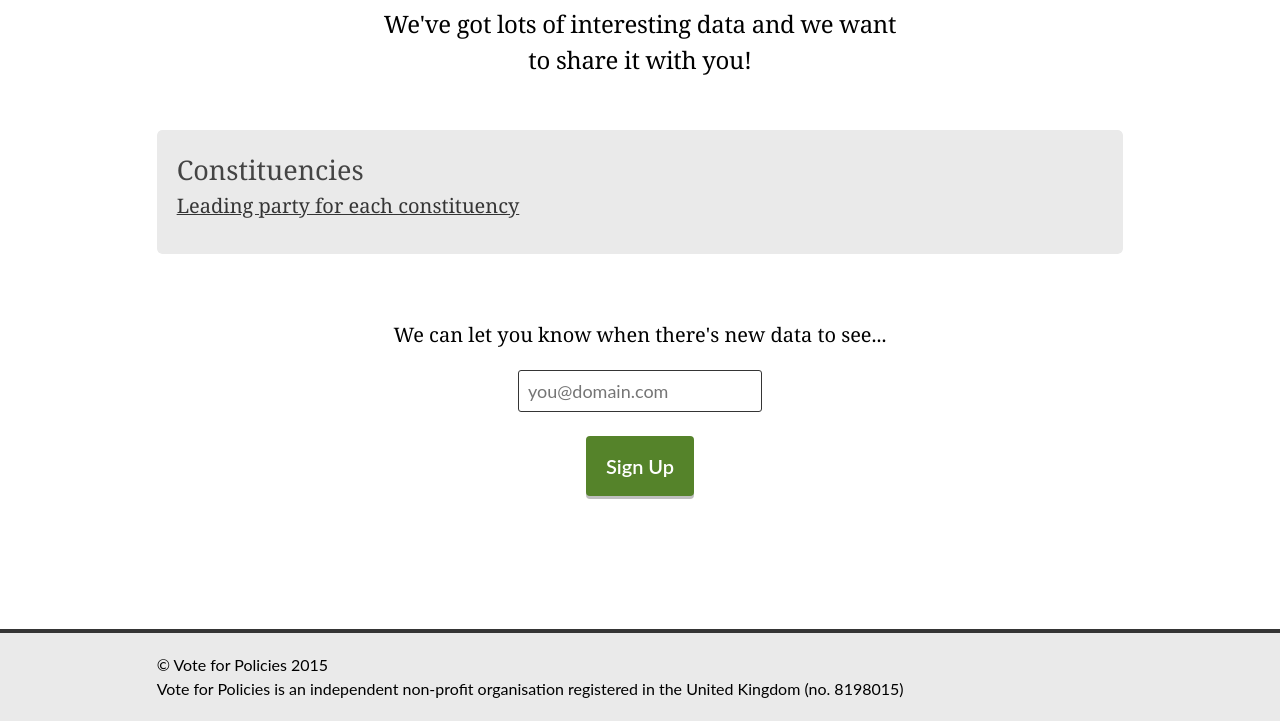
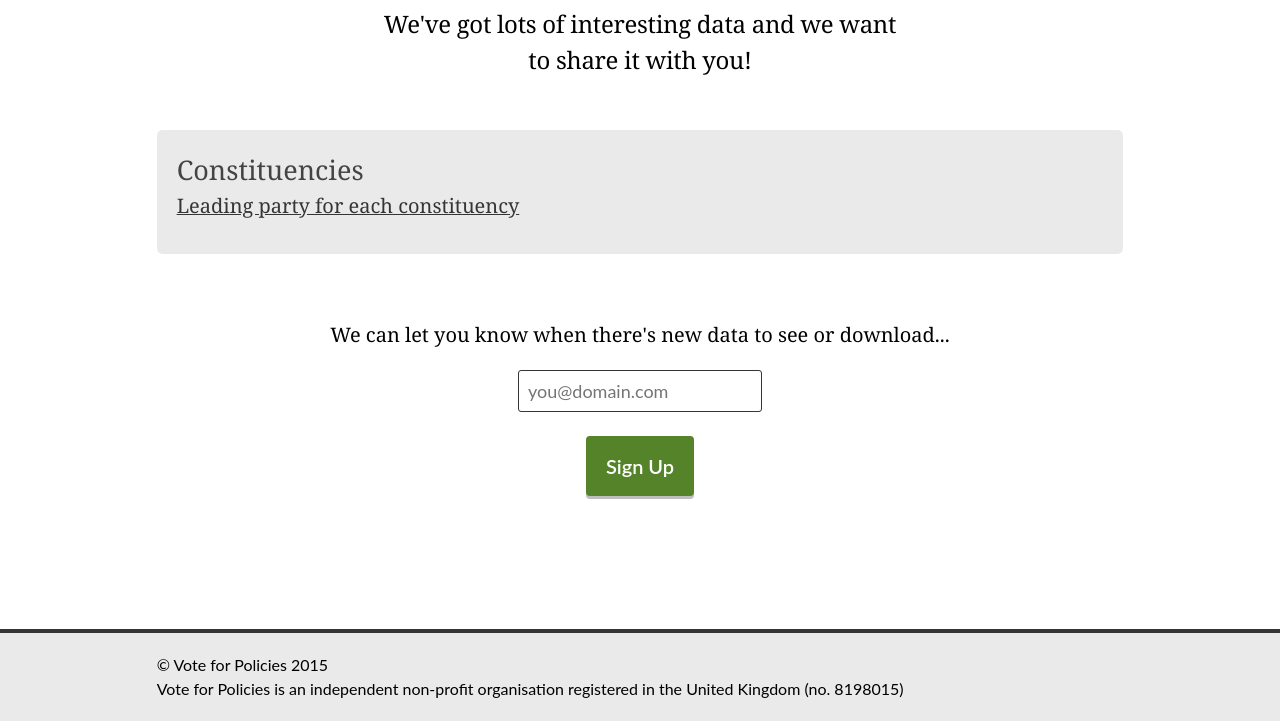
Before and after one commit to samsath/data-website, a plain HTML site: page index.html in a window 1280 px wide. Shown: the part 216-937 px from the top of the page. Drawn offline with Linux system fonts and the light colour scheme.

Commit message:
Tweak mailing list signup message

```diff
--- a/index.html
+++ b/index.html
@@ -93,7 +93,7 @@
                             <div>
                                 <!-- Begin MailChimp Signup Form -->
                                 <form action="//voteforpolicies.us3.list-manage.com/subscribe/post?u=8d4ba3b0edc03f56d90535663&amp;id=484928f2ec" method="post" id="mc-embedded-subscribe-form" name="mc-embedded-subscribe-form" target="_blank" novalidate>
-                                  <label style="clear: both; display: block; padding: 2em 0 1em 0;" for="mce-EMAIL">We can let you know when there's new data to see...</label>
+                                  <label style="clear: both; display: block; padding: 2em 0 1em 0;" for="mce-EMAIL">We can let you know when there's new data to see or download...</label>
                                   <input type="email" id="mce-EMAIL" name="EMAIL" placeholder="you@domain.com" class="tip form__input">
                                   <input type="hidden" value="16" name="group[9637][16]" id="mce-group[9637]-9637-4">
                                   <!-- real people should not fill this in and expect good things - do not remove this or risk form bot signups-->
```
